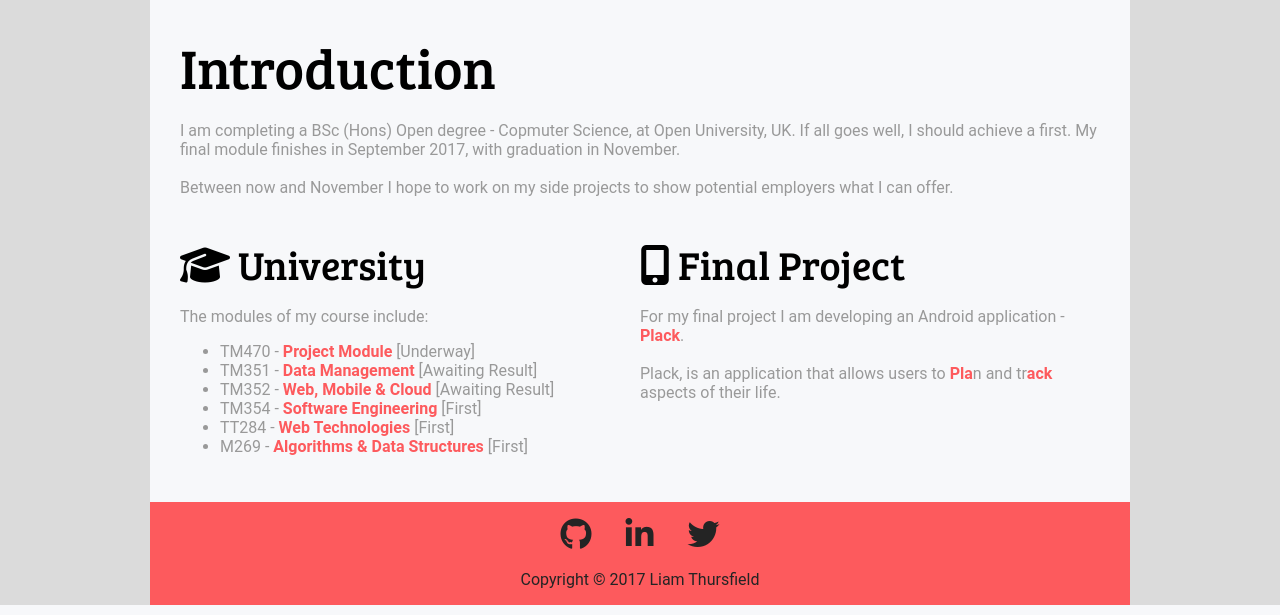
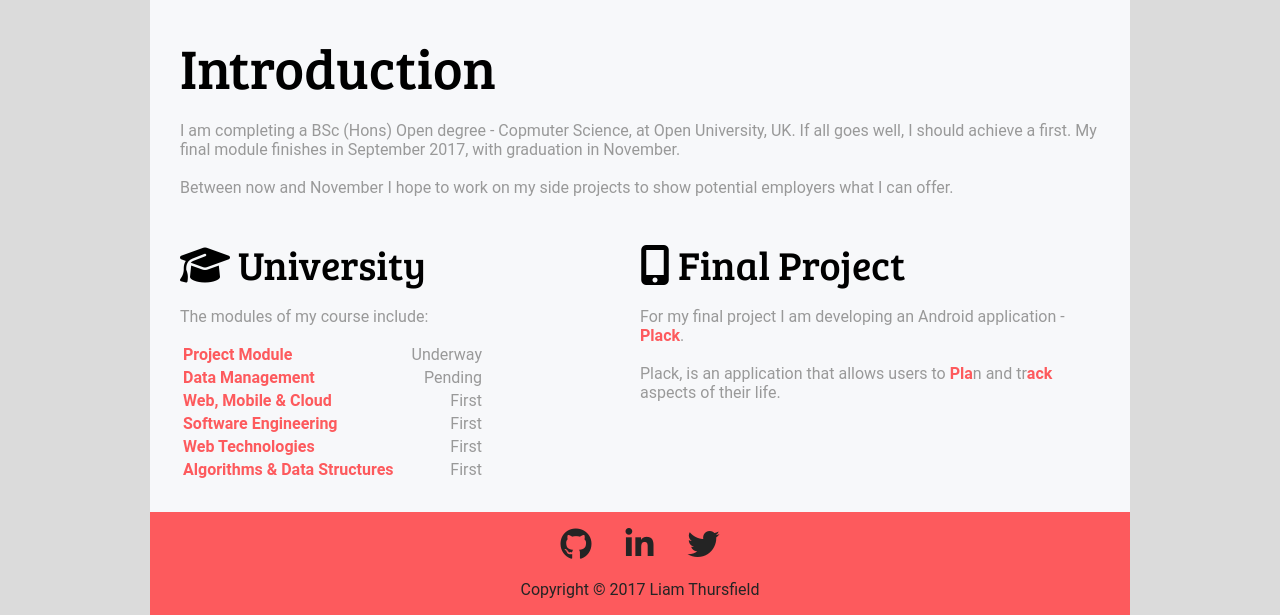
Before and after one commit to LiamThursfield/liamthursfield.github.io, a PHP site: page / in a window 1280 px wide. Shown: the part 491-1106 px from the top of the page. Run offline with PHP 8.4, Linux system fonts and the light colour scheme; some libraries are stand-ins or nearby versions; some web fonts are replaced.

Commit message:
Update index

```diff
--- a/css/style.css
+++ b/css/style.css
@@ -56,6 +56,11 @@ body {
     background: #242424;
     height: 490px;
     padding: 20px;
+}
+
+.modules td:nth-child(2){
+    padding-left: 15px;
+    text-align: right;
 }
 
 .nav-horizontal {
--- a/index.html
+++ b/index.html
@@ -7,7 +7,7 @@
     <link rel="icon" type="image/png" href="images/favicon.png">
     <link rel="stylesheet" href="https://fonts.googleapis.com/css?family=Bree+Serif|Numans">
     <script src="https://use.fontawesome.com/b8d5b56b66.js"></script>
-    <link rel="stylesheet" href="/css/style.css">
+    <link rel="stylesheet" href="css/style.css">
   </head>
   <body>
     <div id="site-container">
@@ -58,14 +58,28 @@
                     <p>
                         The modules of my course include:
                     </p>
-                    <ul>
-                        <li><span class="module-code">TM470 - </span><span class="highlight">Project Module</span> [Underway]</li>
-                        <li><span class="module-code">TM351 - </span><span class="highlight">Data Management</span> [Awaiting Result]</li>
-                        <li><span class="module-code">TM352 - </span><span class="highlight">Web, Mobile &amp; Cloud </span> [Awaiting Result]</li>
-                        <li><span class="module-code">TM354 - </span><span class="highlight">Software Engineering</span> [First]</li>
-                        <li><span class="module-code">TT284 - </span><span class="highlight">Web Technologies</span> [First]</li>
-                        <li><span class="module-code">M269 - </span><span class="highlight">Algorithms &amp; Data Structures</span> [First]</li>
-                    </ul>
+                    <table class="modules">
+                        <tbody>
+                            <tr>
+                                <td class="highlight">Project Module</td><td>Underway</td>
+                            </tr>
+                            <tr>
+                                <td class="highlight">Data Management</td><td>Pending</td>
+                            </tr>
+                            <tr>
+                                <td class="highlight">Web, Mobile &amp; Cloud</td><td>First</td>
+                            </tr>
+                            <tr>
+                                <td class="highlight">Software Engineering</td><td>First</td>
+                            </tr>
+                            <tr>
+                                <td class="highlight">Web Technologies</td><td>First</td>
+                            </tr>
+                            <tr>
+                                <td class="highlight">Algorithms &amp; Data Structures</td><td>First</td>
+                            </tr>
+                        </tbody>
+                    </table>
                 </div>
 
                 <div id="index-project" class="col col-6">
--- a/under-construction.html
+++ b/under-construction.html
@@ -6,7 +6,7 @@
     <title>Under Construction - Liam Thursfield</title>
     <link rel="icon" type="image/png" href="images/favicon.png">
     <link rel="stylesheet" href="https://fonts.googleapis.com/css?family=Bree+Serif|Numans">
-    <link rel="stylesheet" href="/css/style.css">
+    <link rel="stylesheet" href="css/style.css">
 
     <script src="https://use.fontawesome.com/b8d5b56b66.js"></script>
 </head>
```
Also changed, not shown: 1 other file.
